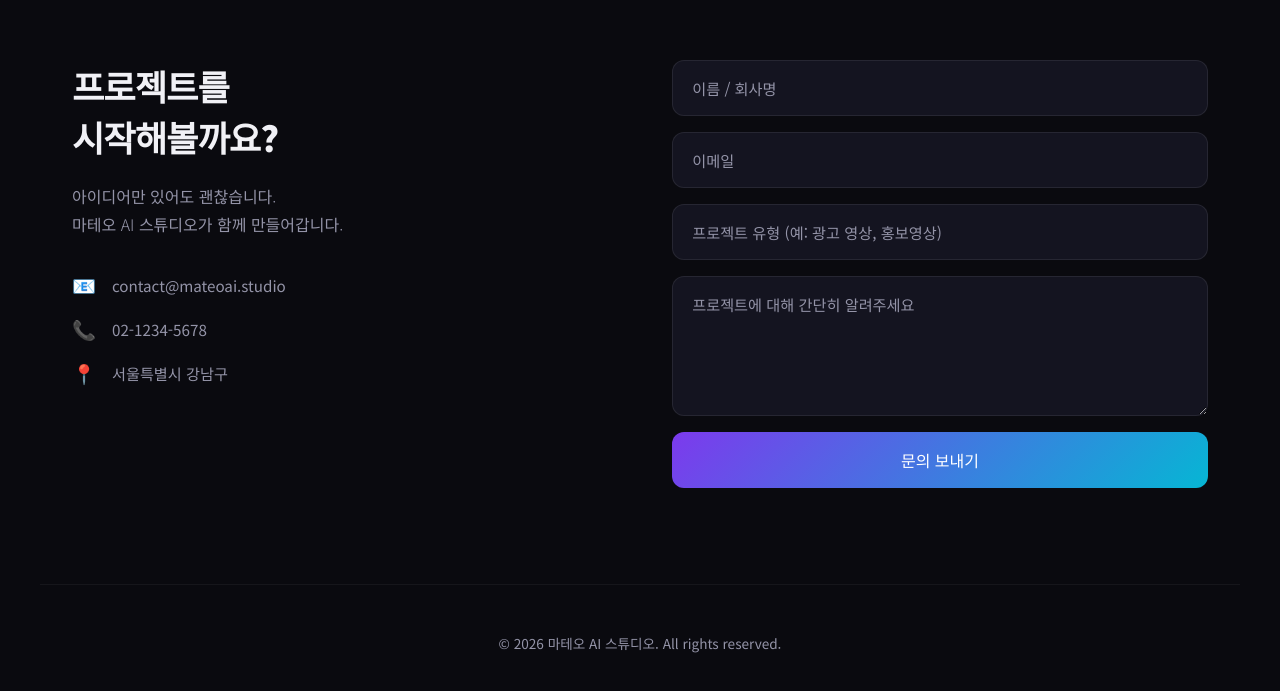
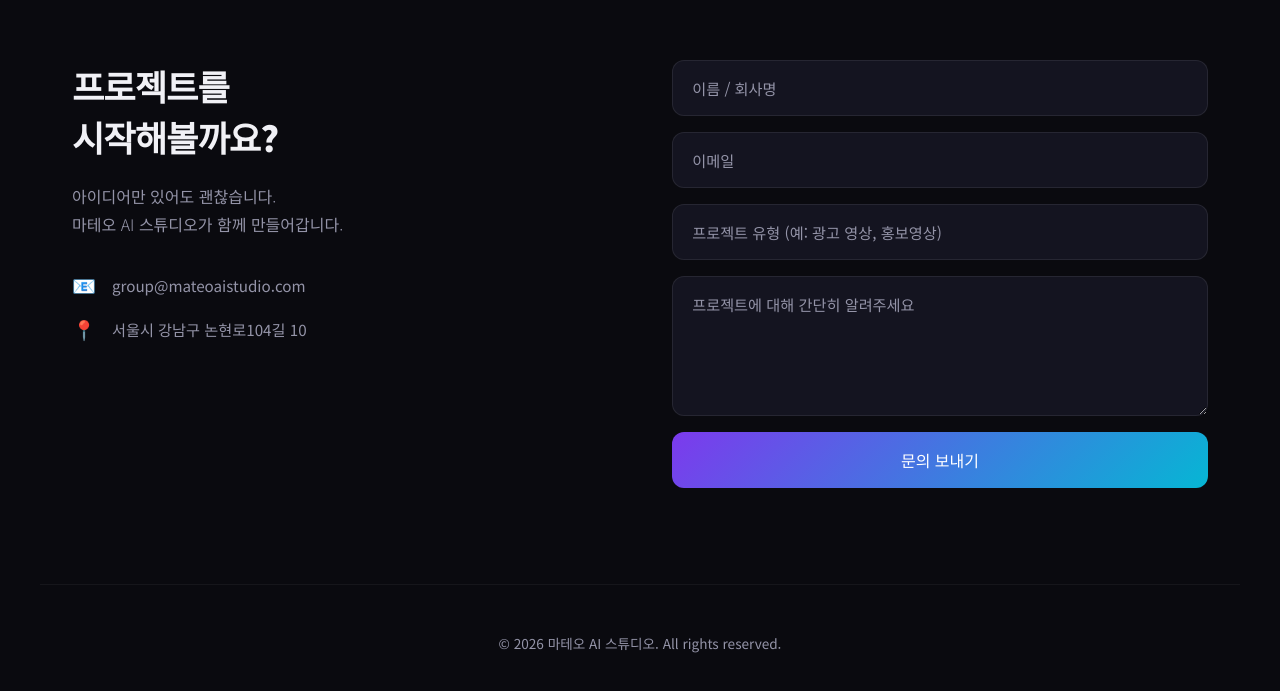
Before and after one commit to jungbear143/product-builder, a plain HTML site: page index.html in a window 1280 px wide. Shown: the part 3800-4491 px from the top of the page. Drawn offline with Linux system fonts and the light colour scheme.

Commit message:
연락처 정보 업데이트
이메일 group@mateoaistudio.com으로 변경, 전화번호 삭제, 주소 업데이트.

Co-Authored-By: Claude Opus 4.6 (1M context) <noreply@anthropic.com>

```diff
--- a/index.html
+++ b/index.html
@@ -688,15 +688,11 @@
         <p>아이디어만 있어도 괜찮습니다.<br>마테오 AI 스튜디오가 함께 만들어갑니다.</p>
         <div class="contact-detail">
           <span>📧</span>
-          <span>contact@mateoai.studio</span>
-        </div>
-        <div class="contact-detail">
-          <span>📞</span>
-          <span>02-1234-5678</span>
+          <span>group@mateoaistudio.com</span>
         </div>
         <div class="contact-detail">
           <span>📍</span>
-          <span>서울특별시 강남구</span>
+          <span>서울시 강남구 논현로104길 10</span>
         </div>
       </div>
       <form class="contact-form" onsubmit="event.preventDefault(); alert('문의가 접수되었습니다. 빠르게 연락드리겠습니다!');">
```
